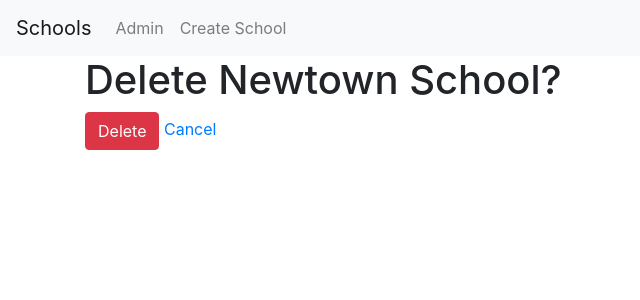
After one commit to ujjawalkant09/advcbv, a Django app: page /basic_app/delete/2/ in a window 1280 px wide. The commit adds this page. Shown: the top 300 px of the page, without its empty margins (0-640 px from the left). Run offline with Django 3.2, Linux system fonts and the light colour scheme; data comes from the database, SQL or seed files in the repository; both versions use the stored data as it was after the commit; some libraries are stand-ins or nearby versions.

Commit message:
CRUD Views Complete Code(Django)

```diff
--- a/basic_app/models.py
+++ b/basic_app/models.py
@@ -1,5 +1,5 @@
 from django.db import models
-
+from django.urls import reverse
 # Create your models here.
 class School(models.Model):
     name = models.CharField(max_length=256)
@@ -9,6 +9,11 @@ class School(models.Model):
     def __str__(self):
         return self.name
 
+    def get_absolute_url(self):
+        return reverse("basic_app:detail",kwargs={'pk':self.pk})
+
+
+
 class Student(models.Model):
     name = models.CharField(max_length=256)
     age = models.PositiveIntegerField()
--- a/basic_app/templates/basic_app/basic_app_base.html
+++ b/basic_app/templates/basic_app/basic_app_base.html
@@ -22,7 +22,7 @@
       <div class="navbar-nav">
         <a class="navbar-brand" href="{% url 'basic_app:list' %}">Schools</a>
         <a class="nav-item nav-link" href="{% url 'admin:index' %}">Admin</a>
-        <a class="nav-item nav-link" href="#">Create School</a>
+        <a class="nav-item nav-link" href="{% url 'basic_app:create' %}">Create School</a>
       </div>
     </nav>
 
--- /dev/null
+++ b/basic_app/templates/basic_app/school_confirm_delete.html
@@ -0,0 +1,13 @@
+{% extends "basic_app/basic_app_base.html" %}
+
+{% block body_block %}
+<h1>Delete {{school.name}}?</h1>
+
+<form method="post">
+  {% csrf_token %}
+  <input type="submit" class="btn btn-danger" value="Delete">
+  <a href="{% url 'basic_app:detail' pk=school.pk %} ">Cancel</a>
+
+</form>
+
+{% endblock %}
--- a/basic_app/urls.py
+++ b/basic_app/urls.py
@@ -6,5 +6,8 @@ app_name = 'basic_app'
 urlpatterns = [
     path('',views.SchoolListView.as_view(),name='list'),
     path('<int:pk>/',views.SchoolDetailView.as_view(),name='detail'),
+    path('create/',views.SchoolCreateView.as_view(),name='create'),
+    path('update/<int:pk>/',views.SchoolUpdateView.as_view(),name='update'),
+    path('delete/<int:pk>/',views.SchoolDeleteView.as_view(),name='delete'),
 
 ]
--- a/basic_app/views.py
+++ b/basic_app/views.py
@@ -23,3 +23,19 @@ class SchoolDetailView(DetailView):
     context_object_name = 'school_details'
     model = models.School
     template_name = 'basic_app/school_detail.html'
+
+
+class SchoolCreateView(CreateView):
+    fields = ("name","principal","location")
+    model = models.School
+
+
+
+class SchoolUpdateView(UpdateView):
+    fields = ("name","principal")
+    model = models.School
+
+
+class SchoolDeleteView(DeleteView):
+    model = models.School
+    success_url = reverse_lazy("basic_app:list")
```
Also changed, not shown: basic_app/templates/basic_app/school_detail.html (+12 -1 lines), basic_app/templates/basic_app/school_form.html (added, +19 -0 lines), db.sqlite3.
